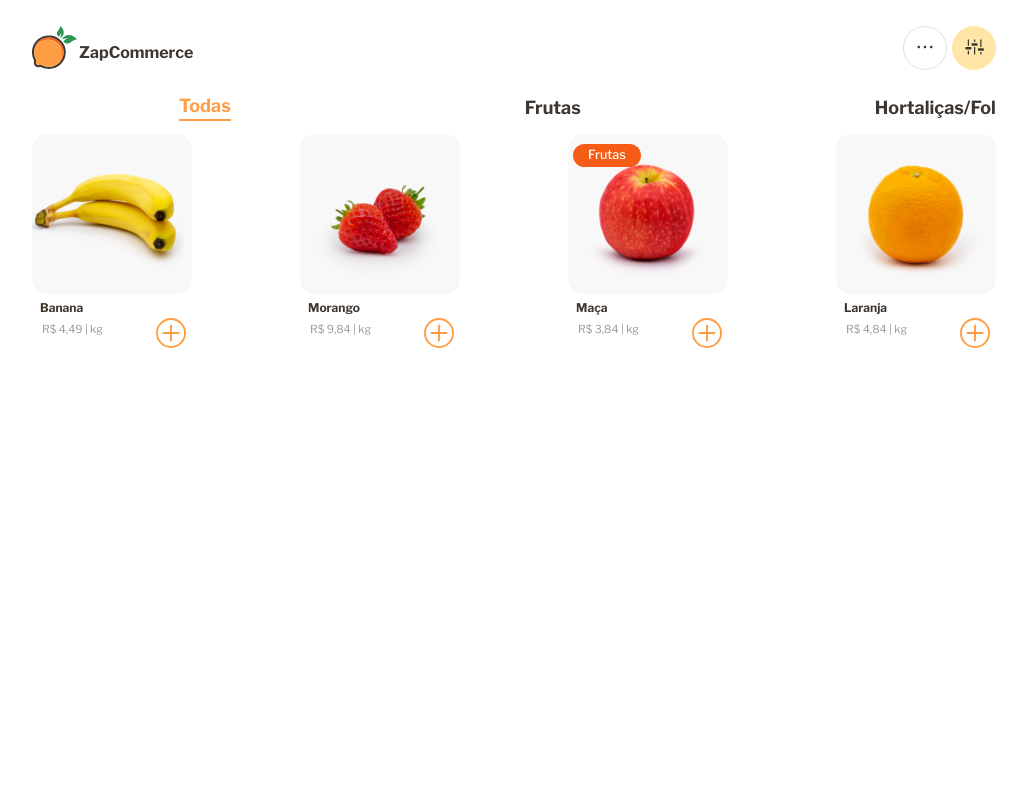
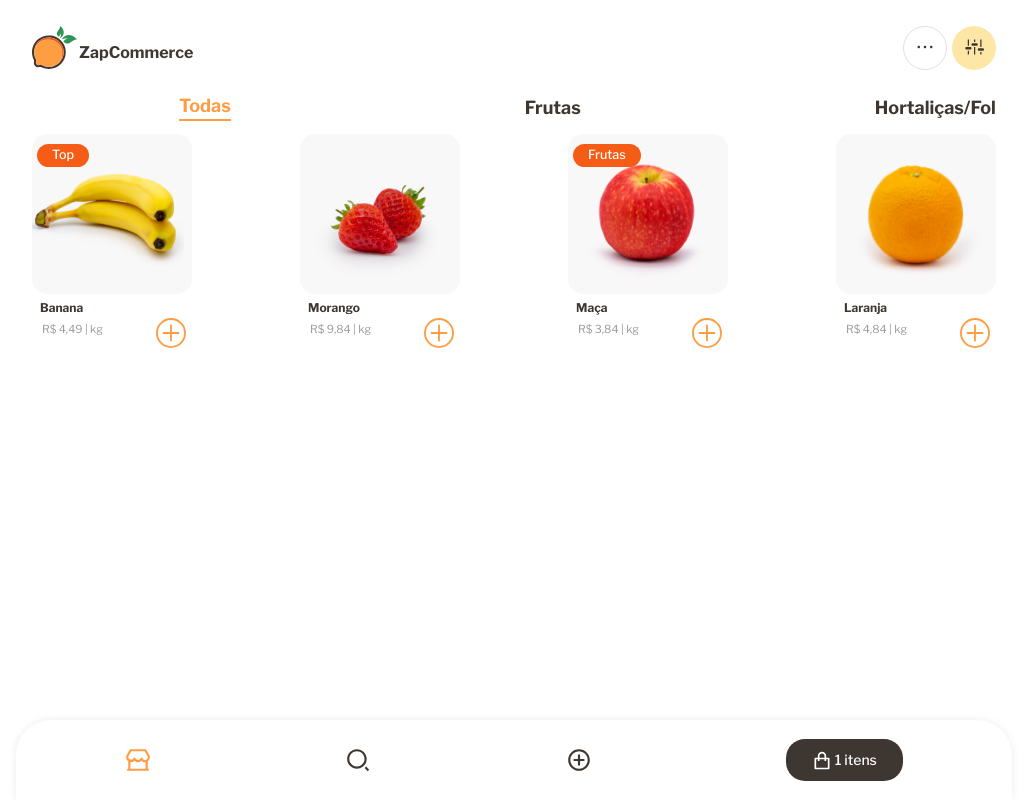
Before and after one commit to pcborges/zap-commerce, a React (Create React App) app: page / in a window 1280 px wide. Shown: the whole page, without its empty margins (126-1153 px from the left). Built offline with nearby package versions, Linux system fonts and the light colour scheme.

Commit message:
Add footer to layout and css adjustments

```diff
--- a/src/App.js
+++ b/src/App.js
@@ -4,6 +4,7 @@ import { Container } from "./styles/theme";
 import Header from "./pages/layout/Header";
 import SubHeader from "./pages/layout/SubHeader";
 import Main from "./pages/layout/Main";
+import Footer from "./pages/layout/Footer";
 
 function App() {
   return (
@@ -11,6 +12,7 @@ function App() {
       <Header />
       <SubHeader />
       <Main />
+      <Footer />
       <GlobalStyles />
     </Container>
   );
--- a/src/components/Card/index.js
+++ b/src/components/Card/index.js
@@ -15,7 +15,7 @@ export default function Card(props) {
   return (
     <Container>
       <Header>
-        {badge && <span class="badge orange">{badge}</span>}
+        {badge && <span className="badge orange">{badge}</span>}
         <img src={item.imgPath} alt={item.name} />
       </Header>
       <Title>{item.name}</Title>
@@ -29,7 +29,7 @@ export default function Card(props) {
             | {item.unit}
           </span>
         </Description>
-        <Button>
+        <Button type="button">
           <BsPlusCircle size={30} />
         </Button>
       </Content>
--- /dev/null
+++ b/src/pages/layout/Footer/index.js
@@ -0,0 +1,32 @@
+import React, { useState } from "react";
+import { Button, Container, Navigation } from "./styles";
+import {
+  RiStore2Line,
+  RiSearch2Line,
+  RiShoppingBagLine,
+  RiAddCircleLine,
+} from "react-icons/ri";
+
+export default function Footer() {
+  const [items, setItems] = useState(1);
+  return (
+    <Container>
+      <Navigation>
+        <li className="active">
+          <RiStore2Line size={26} />
+        </li>
+        <li>
+          <RiSearch2Line size={26} />
+        </li>
+        <li>
+          <RiAddCircleLine size={26} />
+        </li>
+        <li>
+          <Button>
+            <RiShoppingBagLine size={20} /> {items} itens
+          </Button>
+        </li>
+      </Navigation>
+    </Container>
+  );
+}
--- /dev/null
+++ b/src/pages/layout/Footer/styles.js
@@ -0,0 +1,52 @@
+import styled from "styled-components";
+import { colors } from "../../../styles/theme";
+
+export const Container = styled.footer`
+  position: sticky;
+  bottom: 0;
+  z-index: 999;
+`;
+
+export const Navigation = styled.ul`
+  height: 80px;
+  display: flex;
+  justify-content: space-around;
+  align-items: center;
+  background: #ffffff;
+  box-shadow: 0px 0px 8px rgba(0, 0, 0, 0.08);
+  border-radius: 35px 35px 0px 0px;
+  padding: 0.01em 1.2rem !important;
+
+  li {
+    cursor: pointer;
+
+    &:hover {
+      svg {
+        stroke: ${colors.primary};
+        fill: ${colors.primary};
+      }
+    }
+  }
+
+  .active {
+    svg {
+      stroke: ${colors.primary};
+      fill: ${colors.primary};
+    }
+  }
+`;
+
+export const Button = styled.button`
+  padding: 1rem 2.6rem;
+  border-radius: 1.9rem;
+  background-color: ${colors.dark};
+  font-weight: 500;
+  color: white;
+  vertical-align: bottom;
+  border-style: none;
+  cursor: pointer;
+
+  &:hover {
+    color: ${colors.primary};
+  }
+`;
--- a/src/pages/layout/Main/index.js
+++ b/src/pages/layout/Main/index.js
@@ -12,6 +12,7 @@ export default function Main() {
       price: 4.49,
       unit: "kg",
       imgPath: "/images/banana.png",
+      badge: "Top",
     },
     {
       id: 2,
--- a/src/pages/layout/Main/styles.js
+++ b/src/pages/layout/Main/styles.js
@@ -2,6 +2,7 @@ import styled from "styled-components";
 
 export const Container = styled.div`
   padding: 0.01em 1.6rem;
+  flex: 1;
 `;
 
 export const Cards = styled.ul`
--- a/src/pages/layout/SubHeader/index.js
+++ b/src/pages/layout/SubHeader/index.js
@@ -7,19 +7,19 @@ export default function SubHeader() {
       <Categories>
         <ul className="category-list">
           <li className="active">
-            <a href="#">Todas</a>
+            <a href="/teste">Todas</a>
           </li>
           <li>
-            <a href="#">Frutas</a>
+            <a href="/teste">Frutas</a>
           </li>
           <li>
-            <a href="#">Hortaliças/Folhagens</a>
+            <a href="/teste">Hortaliças/Folhagens</a>
           </li>
           <li>
-            <a href="#">Verduras</a>
+            <a href="/teste">Verduras</a>
           </li>
           <li>
-            <a href="#">Legumes</a>
+            <a href="/teste">Legumes</a>
           </li>
         </ul>
       </Categories>
--- a/src/styles/global.js
+++ b/src/styles/global.js
@@ -16,9 +16,6 @@ html {
 
 body {
   font-size: 1.4rem;
-  min-height: 100vh;
-  display: flex;
-  flex-direction: column;
   scroll-behavior: smooth;
   text-rendering: optimizeSpeed;
   line-height: 1.5;
--- a/src/styles/theme.js
+++ b/src/styles/theme.js
@@ -11,4 +11,7 @@ export const colors = {
 export const Container = styled.div`
   max-width: 996px;
   margin: 0 auto;
+  display: flex;
+  flex-direction: column;
+  min-height: 100vh;
 `;
```
